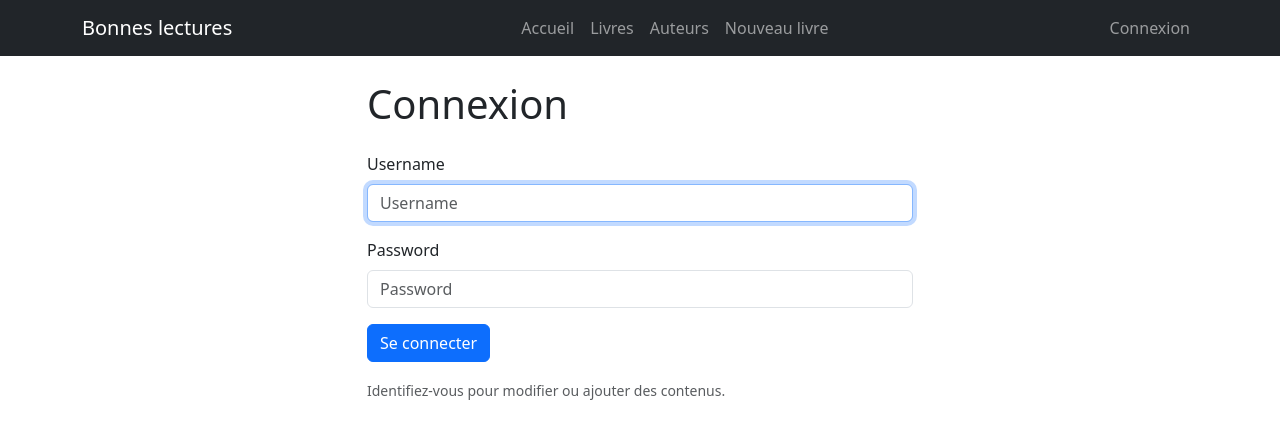
After one commit to NTMA-vn/bonnes-lectures-django, a Django app: page /accounts/login/ in a window 1280 px wide. The commit adds this page. Shown: the top 439 px of the page. Run offline with Django 5.2, Linux system fonts and the light colour scheme; parts of the project's set-up code (start-up, migrations or seed data) failed here and were passed over; some libraries are stand-ins or nearby versions.

Commit message:
TP06 Q1 : authentification/ connexion/deconnexion

```diff
--- a/bonnes_lectures/bonnes_lectures/settings.py
+++ b/bonnes_lectures/bonnes_lectures/settings.py
@@ -122,3 +122,5 @@ STATIC_URL = 'static/'
 # https://docs.djangoproject.com/en/5.2/ref/settings/#default-auto-field
 
 DEFAULT_AUTO_FIELD = 'django.db.models.BigAutoField'
+LOGIN_REDIRECT_URL = '/'
+LOGOUT_REDIRECT_URL = '/'
--- a/bonnes_lectures/bonnes_lectures/urls.py
+++ b/bonnes_lectures/bonnes_lectures/urls.py
@@ -20,4 +20,5 @@ from django.urls import path, include
 urlpatterns = [
     path('admin/', admin.site.urls),
     path('',include('mainapp.urls')),
+    path('accounts/', include('django.contrib.auth.urls')),
 ]
--- a/bonnes_lectures/mainapp/templates/mainapp/base.html
+++ b/bonnes_lectures/mainapp/templates/mainapp/base.html
@@ -17,6 +17,17 @@
         <a class="nav-link" href="{% url 'author_list' %}">Auteurs</a>
         <a class="nav-link" href="{% url 'new_book' %}">Nouveau livre</a>
       </div>
+      <div class="navbar-nav">
+        {% if user.is_authenticated %}
+          <span class="navbar-text text-light me-3">👤 {{ user.username }}</span>
+          <form method="post" action="{% url 'logout' %}" class="d-inline">
+            {% csrf_token %}
+            <button type="submit" class="btn btn-outline-light btn-sm">Déconnexion</button>
+          </form>
+        {% else %}
+          <a class="nav-link" href="{% url 'login' %}">Connexion</a>
+        {% endif %}
+      </div>
     </div>
   </nav>
 
--- /dev/null
+++ b/bonnes_lectures/mainapp/templates/registration/login.html
@@ -0,0 +1,22 @@
+{% extends 'mainapp/base.html' %}
+{% load django_bootstrap5 %}
+
+{% block title %}Connexion{% endblock %}
+
+{% block content %}
+<div class="row justify-content-center">
+  <div class="col-md-6">
+    <h1 class="mb-4">Connexion</h1>
+    <form method="post" action="{% url 'login' %}">
+      {% csrf_token %}
+      {% bootstrap_form form %}
+      <input type="hidden" name="next" value="/">
+      {% bootstrap_button button_type="submit" content="Se connecter" button_class="btn-primary" %}
+    </form>
+
+    <p class="mt-3 text-muted">
+      <small>Identifiez-vous pour modifier ou ajouter des contenus.</small>
+    </p>
+  </div>
+</div>
+{% endblock %}
```
